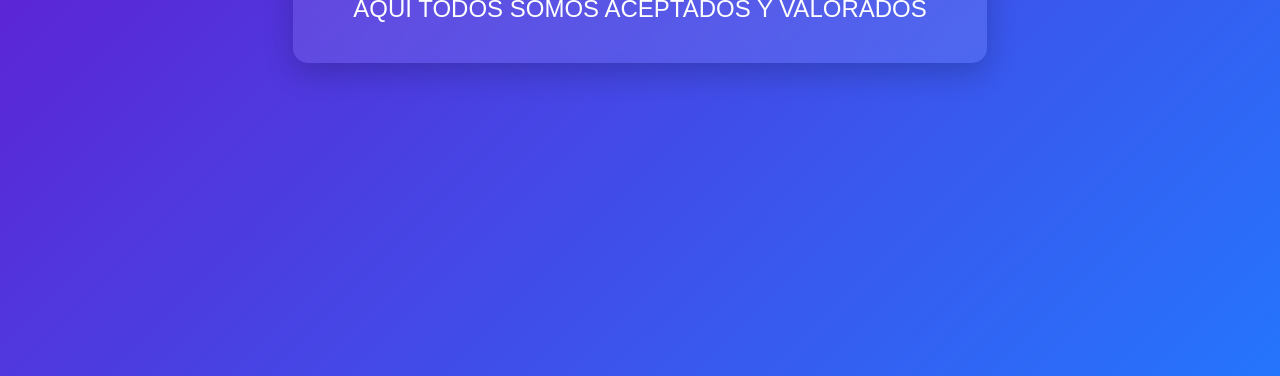
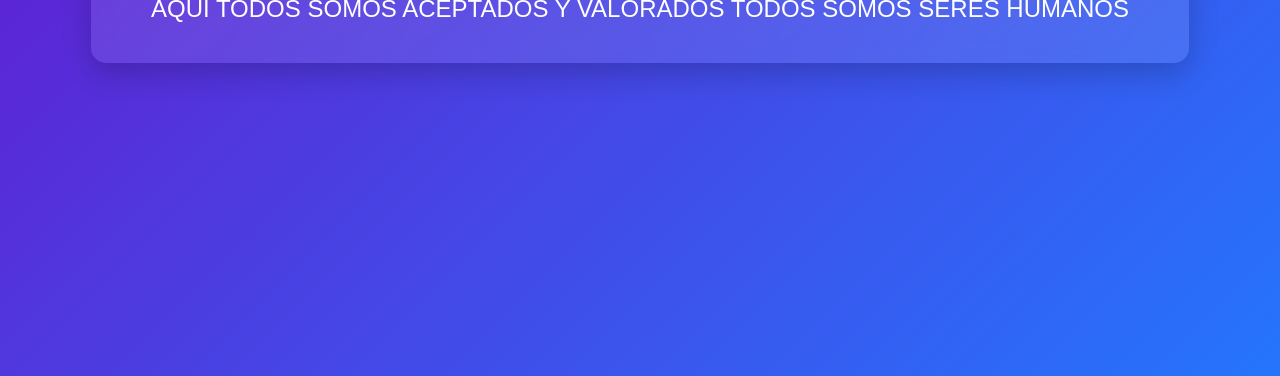
Before and after one commit to Lounic47/MY-POWE-EDITION, a plain HTML site: page index.html in a window 1280 px wide. Shown: the part 424-800 px from the top of the page. Drawn offline with Linux system fonts and the light colour scheme.

Commit message:
Cambien la frase principal del estado de la pagina

```diff
--- a/index.html
+++ b/index.html
@@ -9,7 +9,7 @@
 <body>
     <div class="welcome-container">
         <h1>BIENVENIDOS</h1>
-        <p>AQUÍ TODOS SOMOS ACEPTADOS Y VALORADOS</p>
+        <p>AQUÍ TODOS SOMOS ACEPTADOS Y VALORADOS TODOS SOMOS SERES HUMANOS</p>
     </div>
 </body>
 </html>
```
